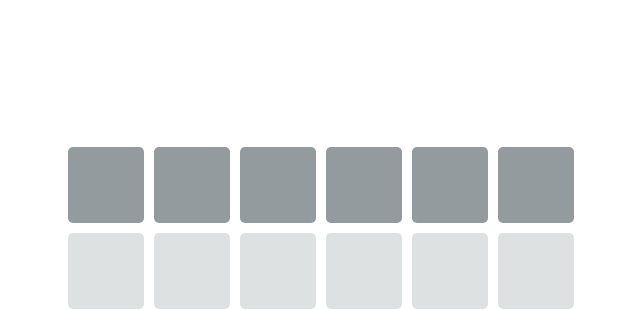
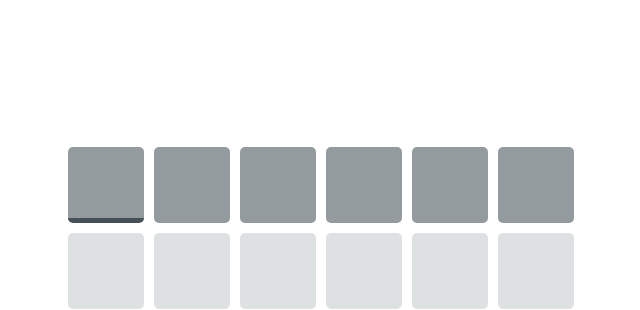
Before and after one commit to brunofariasdeo/six, a React (Create React App) app: page / in a window 1280 px wide. Shown: the top 310 px of the page, without its empty margins (319-959 px from the left). Built offline with nearby package versions, Linux system fonts and the light colour scheme.

Commit message:
Show a border at the bottom of focused inputs

```diff
--- a/src/components/LetterInput/index.js
+++ b/src/components/LetterInput/index.js
@@ -1,5 +1,6 @@
 import { TextField } from "@material-ui/core";
 import { forwardRef } from "react";
+import clsx from "clsx";
 import styles from "./styles.module.scss";
 
 const POSITION_TO_STYLE = {
@@ -11,12 +12,24 @@ const POSITION_TO_STYLE = {
 
 const LetterInput = forwardRef(
   (
-    { disabled, handleFocusChange, id, index, onChange, position, ...props },
+    {
+      disabled,
+      focused,
+      handleFocusChange,
+      id,
+      index,
+      onChange,
+      position,
+      ...props
+    },
     ref
   ) => {
     return (
       <TextField
-        className={POSITION_TO_STYLE[position]}
+        className={clsx(
+          POSITION_TO_STYLE[position],
+          focused && !disabled && styles.focused
+        )}
         classes={{ root: styles.letter }}
         disabled={disabled}
         id={id}
--- a/src/components/LetterInput/styles.module.scss
+++ b/src/components/LetterInput/styles.module.scss
@@ -1,6 +1,7 @@
 .letter {
   background-color: #939b9f;
   border-radius: 5px;
+  box-sizing: border-box;
   display: flex;
   align-items: center;
   justify-content: center;
@@ -32,3 +33,7 @@
   background-color: #939b9f;
   opacity: 30%;
 }
+
+.focused {
+  border-bottom: 5px solid rgba(62, 73, 78, 0.9) !important;
+}
--- a/src/components/Word/index.js
+++ b/src/components/Word/index.js
@@ -99,6 +99,7 @@ const Word = ({ isCurrentGuess, onGuessSubmit }) => {
         {[...Array(6)].map((_, index) => (
           <LetterInput
             disabled={!isCurrentGuess || isSubmitted}
+            focused={currentIndex === index}
             handleFocusChange={handleFocusChange}
             id={NUMBER_TO_POSITION[index + 1]}
             index={index}
```
